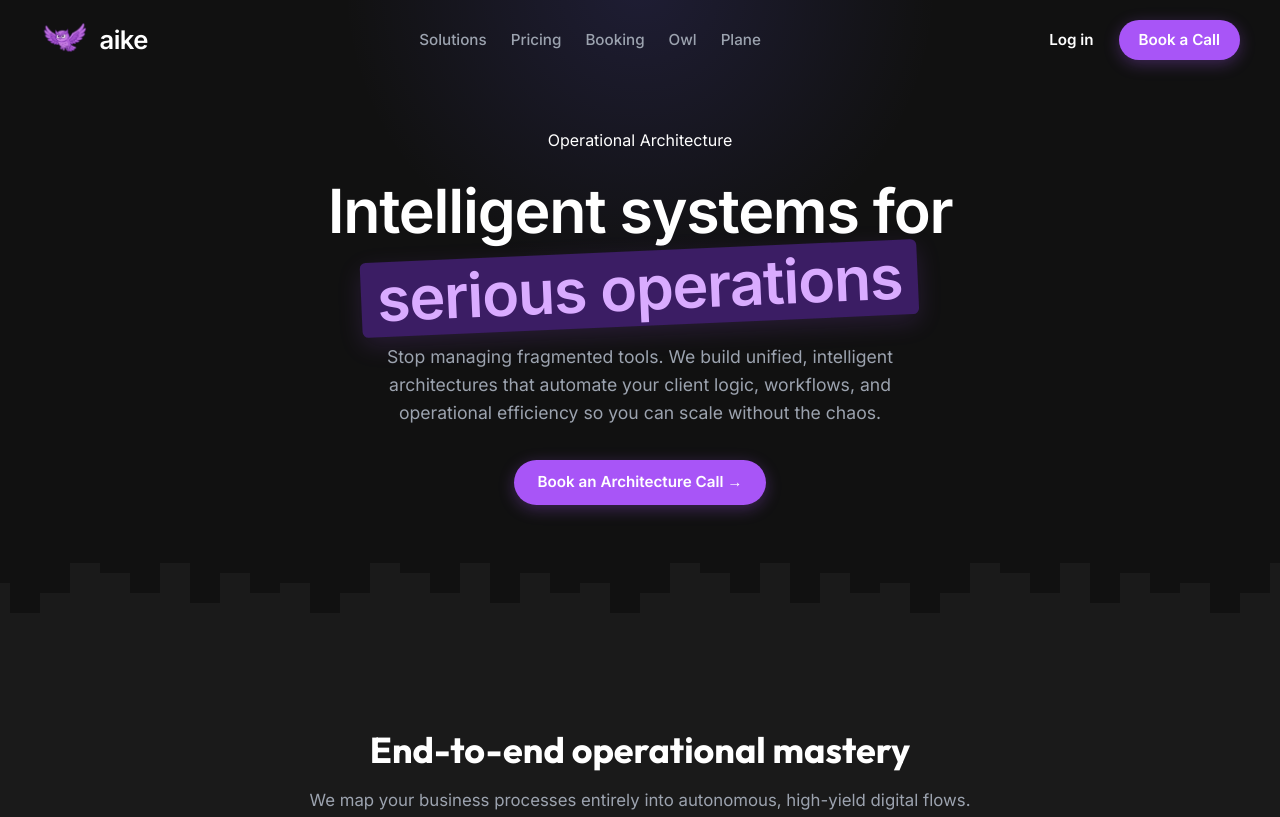
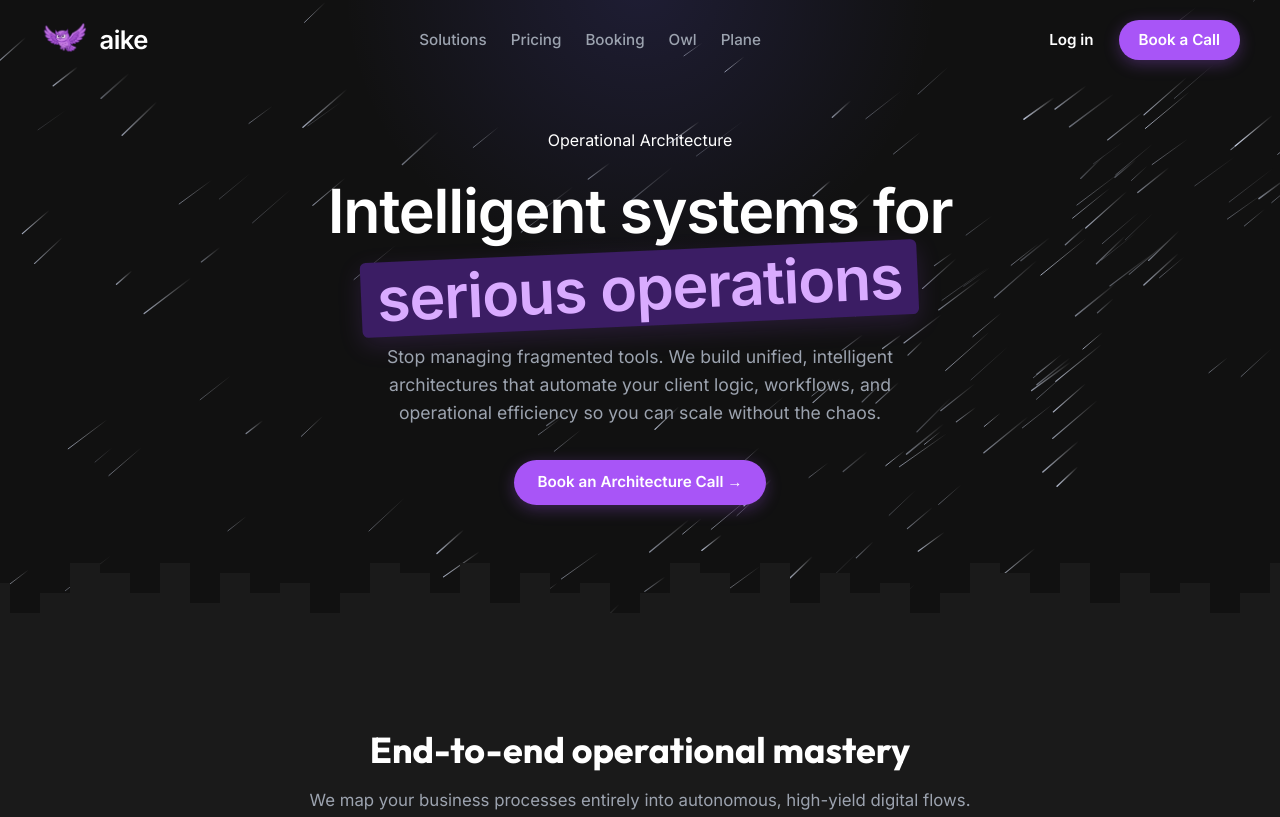
Before and after one commit to Rizzo567/aike-landing, a plain HTML site: page pages/solutions.html in a window 1280 px wide. Shown: the top 817 px of the page. Drawn offline with nearby package versions, Linux system fonts and the light colour scheme.

Commit message:
feat(solutions): add dense shooting-stars canvas animation to hero

```diff
--- a/pages/solutions.html
+++ b/pages/solutions.html
@@ -50,8 +50,9 @@
 
     <main class="main-content">
       <!-- 1. Hero Section -->
-      <section class="page-hero" style="background: var(--color-background); padding-top: var(--space-4xl); padding-bottom: var(--space-2xl); text-align: center;">
-        <div class="container">
+      <section class="page-hero" style="background: var(--color-background); padding-top: var(--space-4xl); padding-bottom: var(--space-2xl); text-align: center; position: relative; overflow: hidden;">
+        <canvas id="stars-canvas" style="position: absolute; top: 0; left: 0; width: 100%; height: 100%; pointer-events: none; z-index: 0;"></canvas>
+        <div class="container" style="position: relative; z-index: 1;">
           <div class="hero__badge" data-reveal style="margin: 0 auto 1.5rem;">Operational Architecture</div>
           <h1 class="hero__title" data-reveal style="transition-delay: 0.1s;">Intelligent systems for<br><span class="hero__title-highlight">serious operations</span></h1>
           <p class="hero__subtitle" data-reveal style="transition-delay: 0.2s; max-width: 600px; margin: 0 auto 2rem;">
@@ -198,5 +199,132 @@
   <script src="../assets/js/auth.js"></script>
   <script src="../assets/js/analytics.js"></script>
   <script src="../assets/js/bundle.js"></script>
+
+  <!-- Shooting Stars Canvas Animation -->
+  <script>
+  (function () {
+    var canvas = document.getElementById('stars-canvas');
+    if (!canvas) return;
+    var ctx = canvas.getContext('2d');
+    var stars = [];
+    var NUM_STARS = 200;
+
+    function heroHeight() {
+      var hero = canvas.parentElement;
+      return hero ? hero.offsetHeight : window.innerHeight;
+    }
+
+    function resizeCanvas() {
+      canvas.width = canvas.offsetWidth;
+      canvas.height = heroHeight();
+    }
+
+    function rand(min, max) {
+      return Math.random() * (max - min) + min;
+    }
+
+    function createStar(forceTop) {
+      // Angle: ~35-45 deg below horizontal, moving left-and-down
+      var angle = rand(35, 45) * Math.PI / 180;
+      var speed = rand(3, 8);
+      var length = rand(20, 60);
+      var opacity = rand(0.3, 0.8);
+      var width = rand(0.5, 1.5);
+
+      // velocity components: moving left (-x) and down (+y)
+      var vx = -Math.cos(angle) * speed;
+      var vy = Math.sin(angle) * speed;
+
+      var x, y;
+      if (forceTop) {
+        // Spawn across the full top edge + right edge to fill the canvas immediately
+        if (Math.random() < 0.6) {
+          // Spawn along the top edge (full width)
+          x = rand(0, canvas.width);
+          y = rand(-length, 0);
+        } else {
+          // Spawn along the right edge
+          x = rand(canvas.width * 0.5, canvas.width + length);
+          y = rand(-canvas.height * 0.1, canvas.height * 0.5);
+        }
+      } else {
+        // Respawn: enter from top edge or right edge
+        if (Math.random() < 0.5) {
+          x = rand(0, canvas.width + canvas.height * Math.tan(angle));
+          y = -length;
+        } else {
+          x = canvas.width + rand(0, length);
+          y = rand(-length, canvas.height * 0.3);
+        }
+      }
+
+      return { x: x, y: y, vx: vx, vy: vy, length: length, opacity: opacity, width: width, angle: angle };
+    }
+
+    function initStars() {
+      stars = [];
+      for (var i = 0; i < NUM_STARS; i++) {
+        stars.push(createStar(true));
+      }
+    }
+
+    function isOffscreen(s) {
+      return s.x < -s.length * 2 || s.y > canvas.height + s.length;
+    }
+
+    function drawStar(s) {
+      // Trail: the tail is behind the direction of travel (opposite to velocity)
+      var tailX = s.x - s.vx / Math.sqrt(s.vx * s.vx + s.vy * s.vy) * s.length * (-1);
+      var tailY = s.y - s.vy / Math.sqrt(s.vx * s.vx + s.vy * s.vy) * s.length * (-1);
+      // Head is the current position, tail trails behind
+      var nx = s.vx / Math.sqrt(s.vx * s.vx + s.vy * s.vy);
+      var ny = s.vy / Math.sqrt(s.vx * s.vx + s.vy * s.vy);
+      var headX = s.x;
+      var headY = s.y;
+      var tX = s.x - nx * s.length;
+      var tY = s.y - ny * s.length;
+
+      var grad = ctx.createLinearGradient(tX, tY, headX, headY);
+      grad.addColorStop(0, 'rgba(255,255,255,0)');
+      grad.addColorStop(1, 'rgba(220, 230, 255, ' + s.opacity + ')');
+
+      ctx.beginPath();
+      ctx.moveTo(tX, tY);
+      ctx.lineTo(headX, headY);
+      ctx.strokeStyle = grad;
+      ctx.lineWidth = s.width;
+      ctx.lineCap = 'round';
+      ctx.stroke();
+    }
+
+    function animate() {
+      ctx.clearRect(0, 0, canvas.width, canvas.height);
+      for (var i = 0; i < stars.length; i++) {
+        var s = stars[i];
+        s.x += s.vx;
+        s.y += s.vy;
+        if (isOffscreen(s)) {
+          stars[i] = createStar(false);
+        } else {
+          drawStar(s);
+        }
+      }
+      requestAnimationFrame(animate);
+    }
+
+    resizeCanvas();
+    initStars();
+    animate();
+
+    var resizeTimer;
+    window.addEventListener('resize', function () {
+      clearTimeout(resizeTimer);
+      resizeTimer = setTimeout(function () {
+        resizeCanvas();
+        initStars();
+      }, 150);
+    });
+  })();
+  </script>
 </body>
 </html>
```
